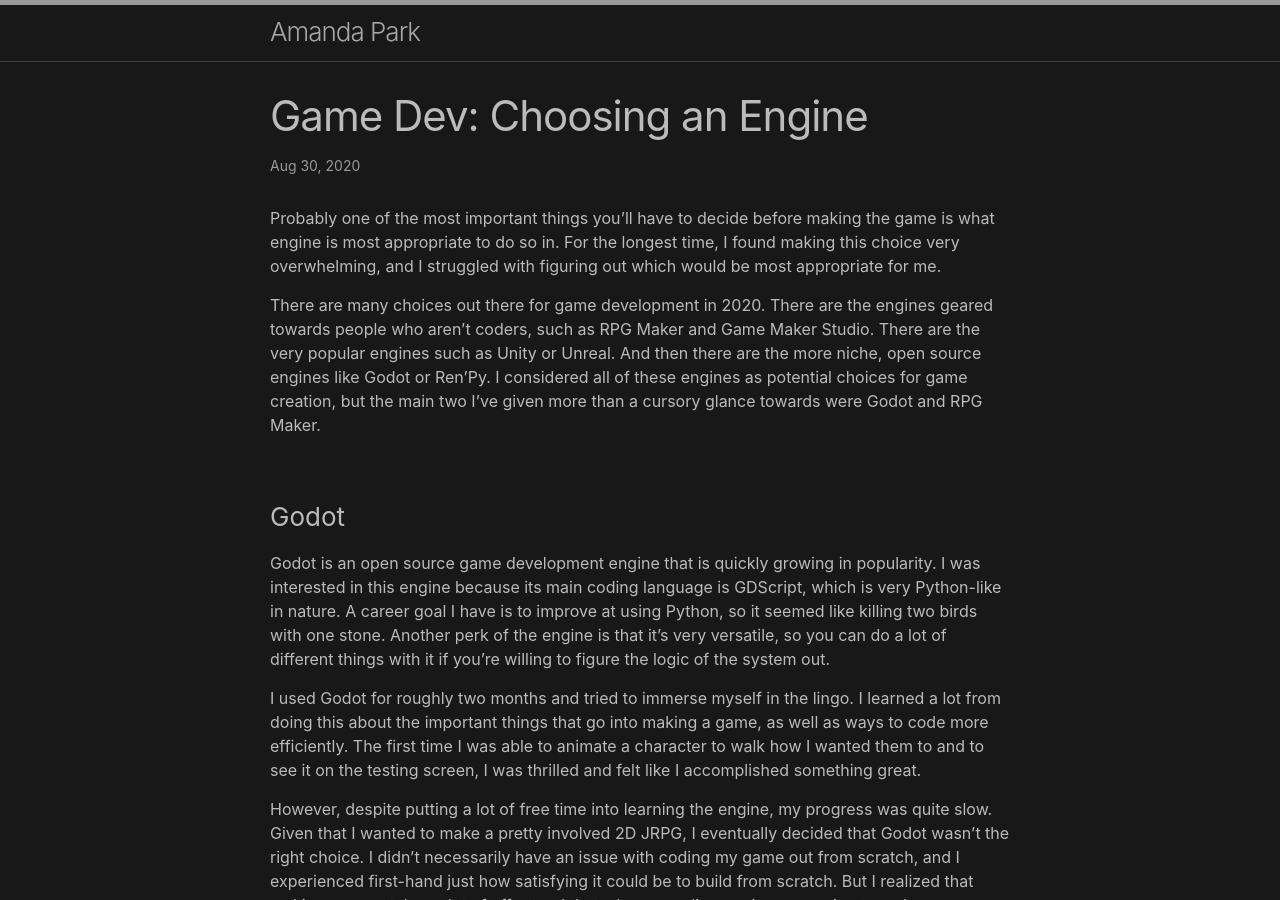
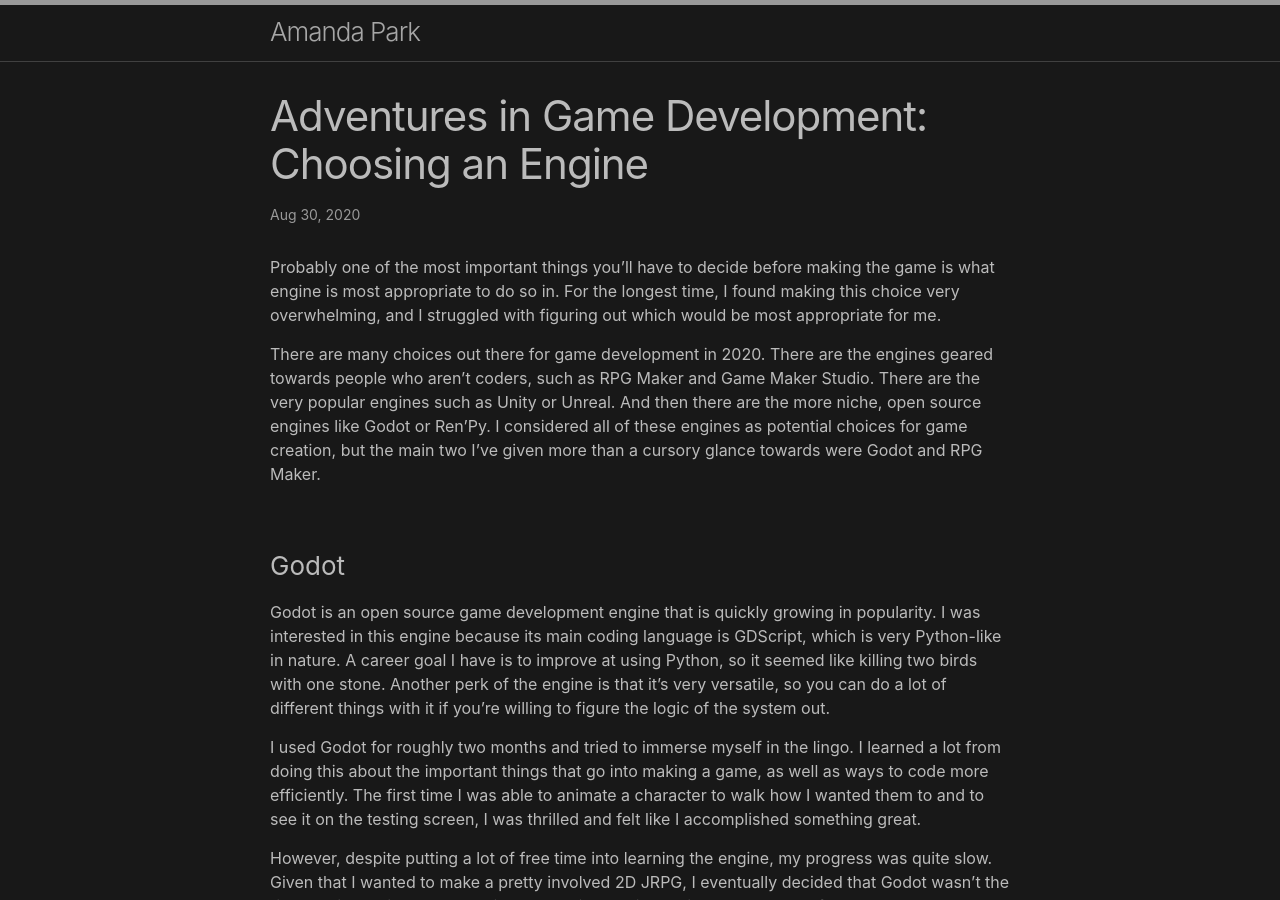
Before and after one commit to amanda-park/amanda-park.github.io, a Jekyll site: the page built from _posts/2020-08-30-game-dev-engine.md, in a window 1280 px wide and 900 px high. Built offline with Jekyll 4.4.1, drawn with Linux system fonts in a browser that asks for light colours.

Commit message:
Update 2020-08-30-game-dev-engine.md

```diff
--- a/_posts/2020-08-30-game-dev-engine.md
+++ b/_posts/2020-08-30-game-dev-engine.md
@@ -1,6 +1,6 @@
 ---
 layout: post
-title: "Game Dev: Choosing an Engine"
+title: "Adventures in Game Development: Choosing an Engine"
 date: 2020-08-30
 tags: [reflections, game-development]
 ---
```
